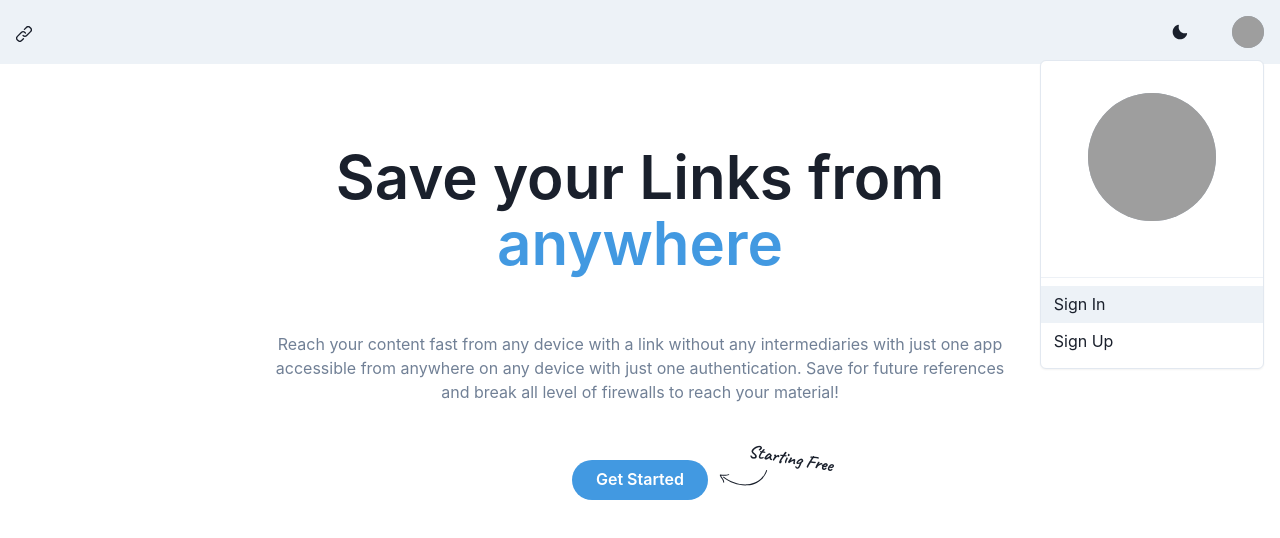
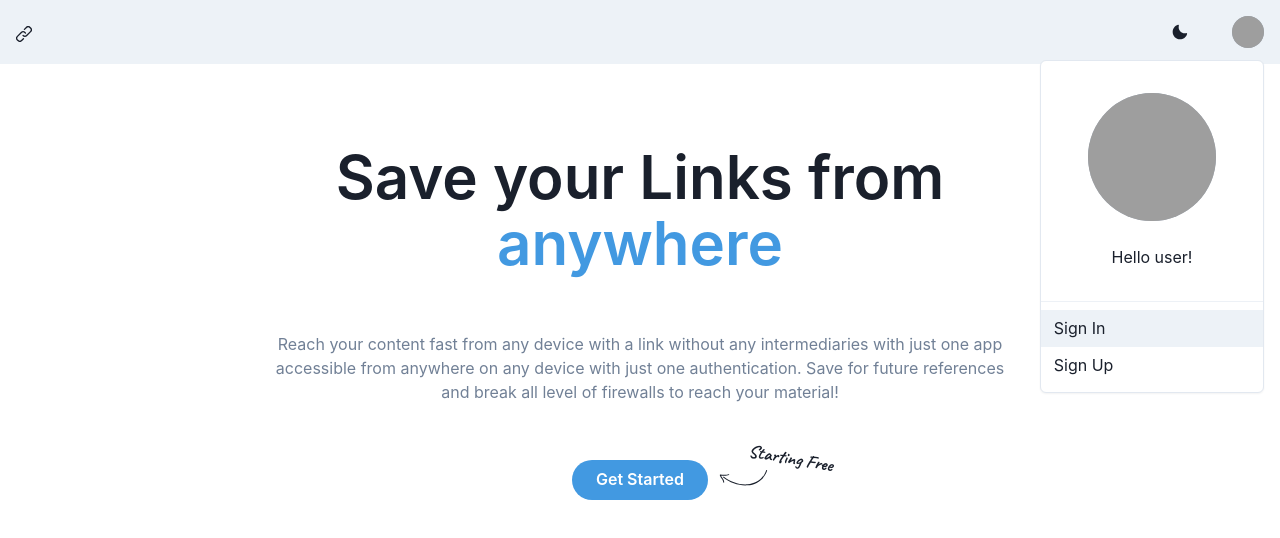
Before and after one commit to MananDoshi1301/link-app_client, a React (Create React App) app: page / in a window 1280 px wide. Both pictures are taken after a click on the button 1248 px from the left and 32 px from the top of the page. Shown: the top 538 px of the page. Built offline with nearby package versions, Linux system fonts and the light colour scheme; grey boxes are pictures that could not be loaded.

Commit message:
Fixed email undefined error

```diff
--- a/src/components/common/Navbar.js
+++ b/src/components/common/Navbar.js
@@ -127,8 +127,7 @@ const Navbar = ({ details, setDetails }) => {
                 </Center>
                 <br />
                 <Center>
-                  {console.log(details)}
-                  {/* <p>{`Hello ${details.email.split('@')[0]}!`}</p> */}
+                  <p>{`Hello ${details.email && details.email.split('@')[0]}!`}</p>
                 </Center>
                 <br />
                 <MenuDivider />
```
